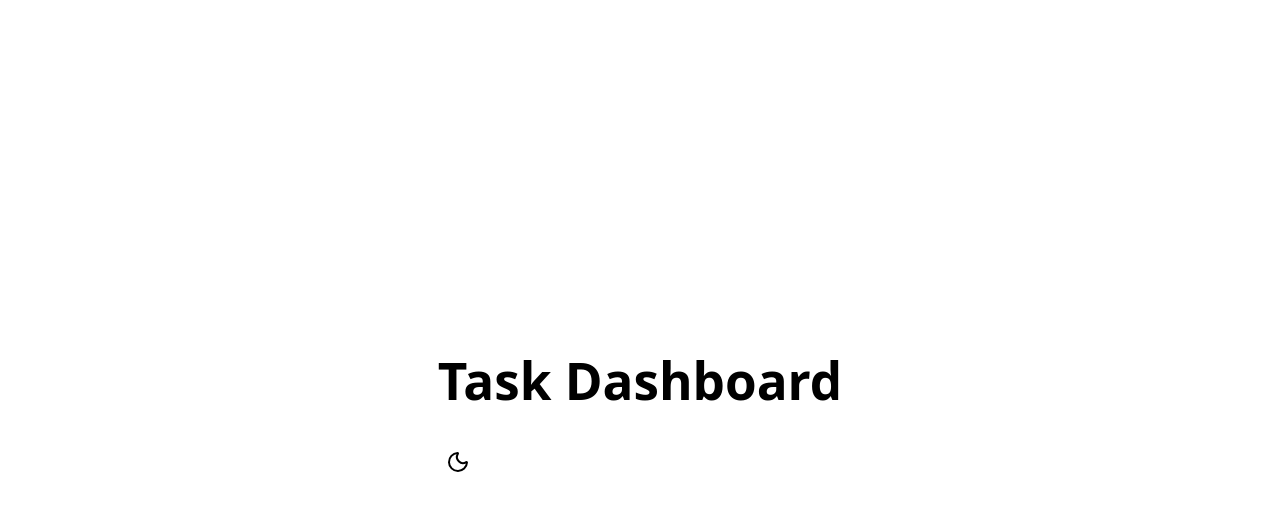
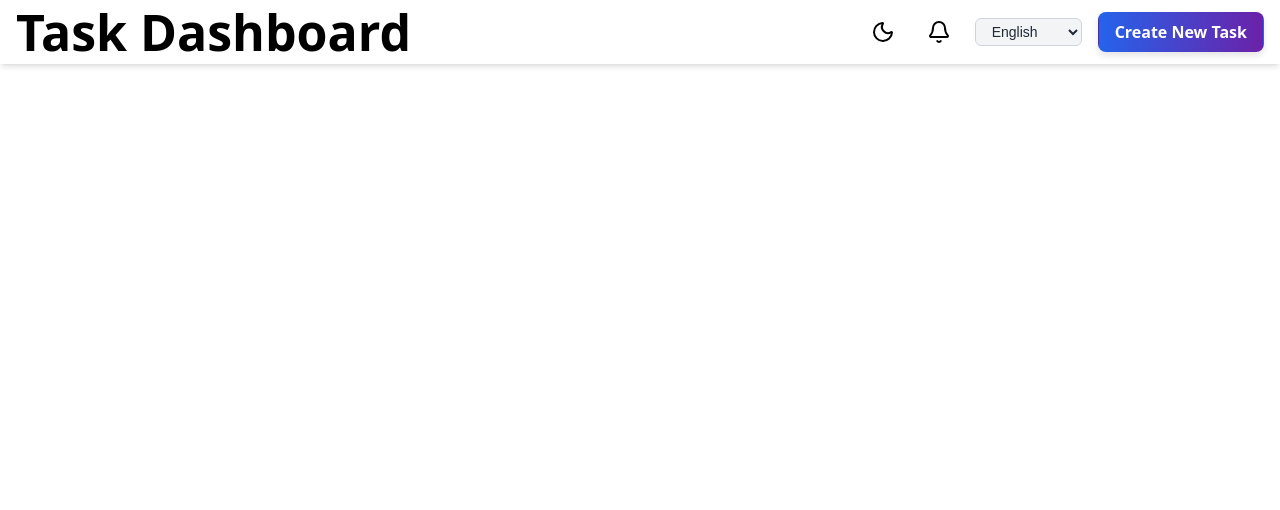
Before and after one commit to VikaSukhara/TaskDashboard, a React (Vite) app: page / in a window 1280 px wide. Shown: the top 510 px of the page. Built offline with nearby package versions, Linux system fonts and the light colour scheme.

Commit message:
create header

```diff
--- a/src/App.css
+++ b/src/App.css
@@ -1,12 +1,12 @@
 #root {
   max-width: 1280px;
   margin: 0 auto;
-  padding: 2rem;
   /* text-align: center; */
 }
 
 body {
   transition: background-color 0.7s ease, color 0.5s ease;
+
 }
 
 .logo {
--- a/src/App.jsx
+++ b/src/App.jsx
@@ -20,7 +20,6 @@ function App() {
 
   return (
     <div>
-      <h1>Task Dashboard</h1>
       <Header changeTheme={setIsDark} isDark={isDark} />
     </div>
   );
--- a/src/header/Header.module.css
+++ b/src/header/Header.module.css
@@ -1,10 +1,44 @@
+.headerWrapper {
+  position: fixed;
+  top: 0;
+  left: 0;
+  display: flex;
+  flex-direction: row;
+  align-items: center;
+  width: 100%;
+  box-shadow: 0 4px 6px -1px rgba(0, 0, 0, 0.1),
+    0 2px 4px -2px rgba(0, 0, 0, 0.1);
+  padding: 16px;
+
+  justify-content: space-between;
+
+  z-index: 10;
+  height: 4rem;
+}
+
+:global(.dark) .headerWrapper {
+  background-color: #1f2937;
+}
+
+.headerTitle {
+  font-size: 50px;
+  font-weight: 700;
+}
+
+.btnWrapper {
+  display: flex;
+  flex-direction: row;
+  align-items: center;
+  gap: 16px;
+}
+
 .btnTheme {
   background-color: transparent;
   border: none;
   cursor: pointer;
   padding: 8px;
   border-radius: 9999px;
-  transition: background-color 0.2s ease;
+  transition: background-color 0.5s ease;
   display: flex;
   align-items: center;
   justify-content: center;
@@ -28,3 +62,53 @@
 .sunIcon {
   color: white;
 }
+
+.icon {
+  color: black; /* світла тема */
+  transition: color 0.5s ease;
+}
+
+:global(.dark) .icon {
+  color: white; /* темна тема */
+}
+
+.select {
+  background-color: #f3f4f6;
+  border: 1px solid #d1d5db;
+  border-radius: 0.375rem;
+  padding: 0.25rem 0.75rem;
+  font-size: 0.875rem;
+  color: #1f2937;
+  outline: none;
+  transition: all 0.5s ease;
+  width: 107px;
+}
+
+:global(.dark) .select {
+  background-color: #374151;
+  border-color: #4b5563;
+  color: #fff;
+}
+
+.select:focus {
+  box-shadow: 0 0 0 2px #3b82f6;
+}
+
+.btnTask {
+  background: linear-gradient(to right, #2563eb, #6b21a8);
+  color: white;
+  font-weight: 700;
+  padding: 0.5rem 1rem;
+  border-radius: 0.5rem;
+  box-shadow: 0 4px 6px rgba(0, 0, 0, 0.1);
+  transition: all 0.5s ease;
+  outline: none;
+}
+.btnTask:hover {
+  background: linear-gradient(to right, #1d4ed8, #5b21b6);
+  box-shadow: 0 6px 10px rgba(0, 0, 0, 0.15);
+}
+
+.btnTask:focus {
+  box-shadow: 0 0 0 2px #3b82f6;
+}
--- a/src/header/Header.tsx
+++ b/src/header/Header.tsx
@@ -1,16 +1,28 @@
-import { Sun, Moon } from "lucide-react";
+import { Sun, Moon, Bell } from "lucide-react";
 
 import styles from "./Header.module.css";
 
 export default function Header({ changeTheme, isDark }) {
   return (
-    <div>
+    <div className={styles.headerWrapper}>
+      <h1 className={styles.headerTitle}>Task Dashboard</h1>
+      <div className={styles.btnWrapper}>
+        {" "}
         <button
           className={styles.btnTheme}
           onClick={() => changeTheme((prev) => !prev)}
         >
           {isDark ? <Sun className={styles.sunIcon} /> : <Moon />}
         </button>
+        <button className={styles.btnTheme}>
+          <Bell className={styles.icon} />
+        </button>
+        <select className={styles.select} name="" id="">
+          <option>English</option>
+          <option>Ukraine</option>
+        </select>
+        <button className={styles.btnTask}>Create New Task</button>
+      </div>
     </div>
   );
 }
--- a/src/index.css
+++ b/src/index.css
@@ -14,6 +14,15 @@
 
   --bg-color: white;
   --text-color: black;
+}
+html {
+  box-sizing: border-box;
+}
+
+*,
+*::before,
+*::after {
+  box-sizing: inherit;
 }
 
 .dark {
@@ -43,6 +52,7 @@ body {
 h1 {
   font-size: 3.2em;
   line-height: 1.1;
+  margin: 0;
 }
 
 button {
```
Lines whose indentation alone changed are shown as unchanged.
